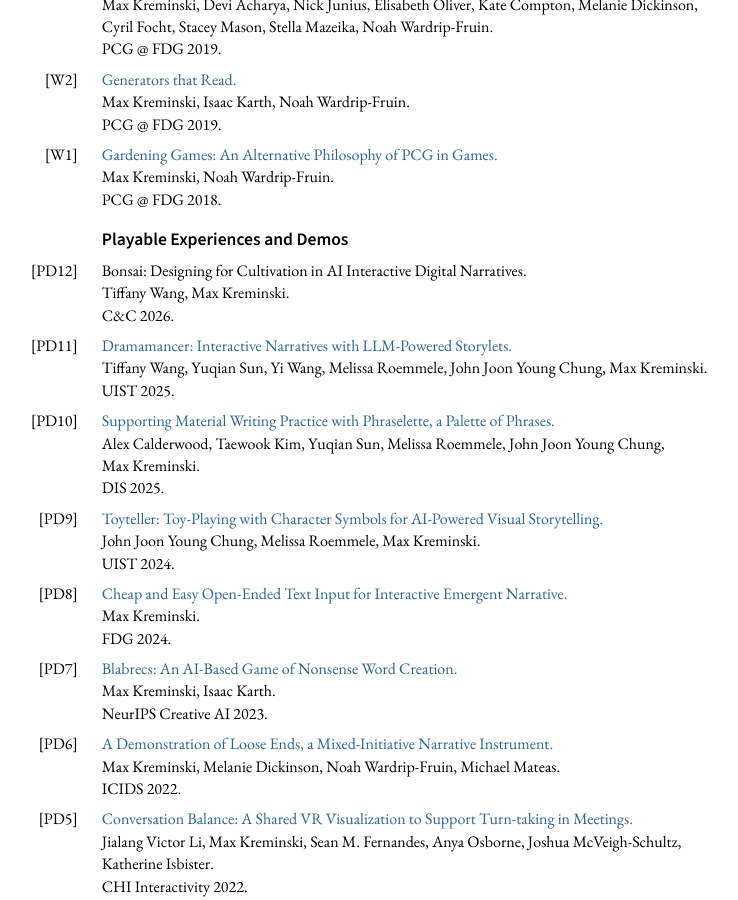
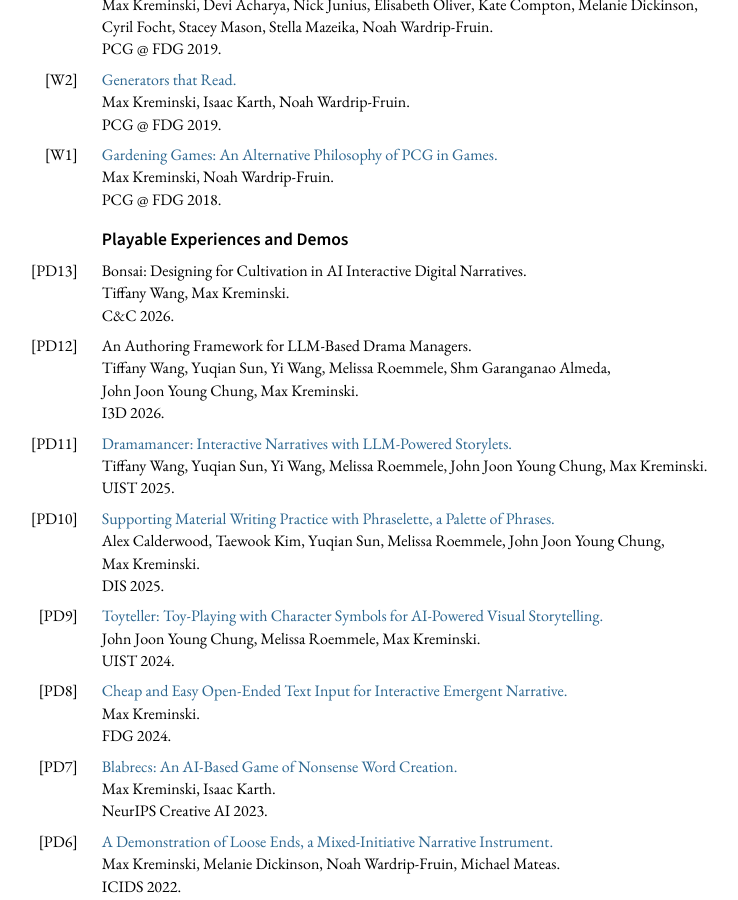
Before and after one commit to mkremins/mkremins.github.io, a Jekyll site: the page built from cv/index.html, in a window 1280 px wide and 900 px high, scrolled down 6301 px. Shown: the whole window, without its empty margins (281-1019 px from the left). Built offline with Jekyll 4.4.1, drawn with Linux system fonts in a browser that asks for light colours.

Commit message:
Add I3D 2026 Dramamancer demo

```diff
--- a/_data/publications.json
+++ b/_data/publications.json
@@ -26,6 +26,15 @@
   "venue": "C&C workshop",
   "venue_long": "Extended Abstracts of the ACM Conference on Creativity & Cognition",
   "pubtype": "other",
+},
+{
+  "title": "An Authoring Framework for LLM-Based Drama Managers",
+  "url": "",
+  "authors": ["Tiffany Wang", "Yuqian Sun", "Yi Wang", "Melissa Roemmele", "Shm Garanganao Almeda", "John Joon Young Chung", "Max Kreminski"],
+  "year": "2026",
+  "venue": "I3D",
+  "venue_long": "ACM SIGGRAPH Symposium on Interactive 3D Graphics and Games",
+  "pubtype": "pe_or_demo",
 },
 {
   "title": "Tracing Creativity: A Design Space For Creative Activity Traces in HCI",
```
